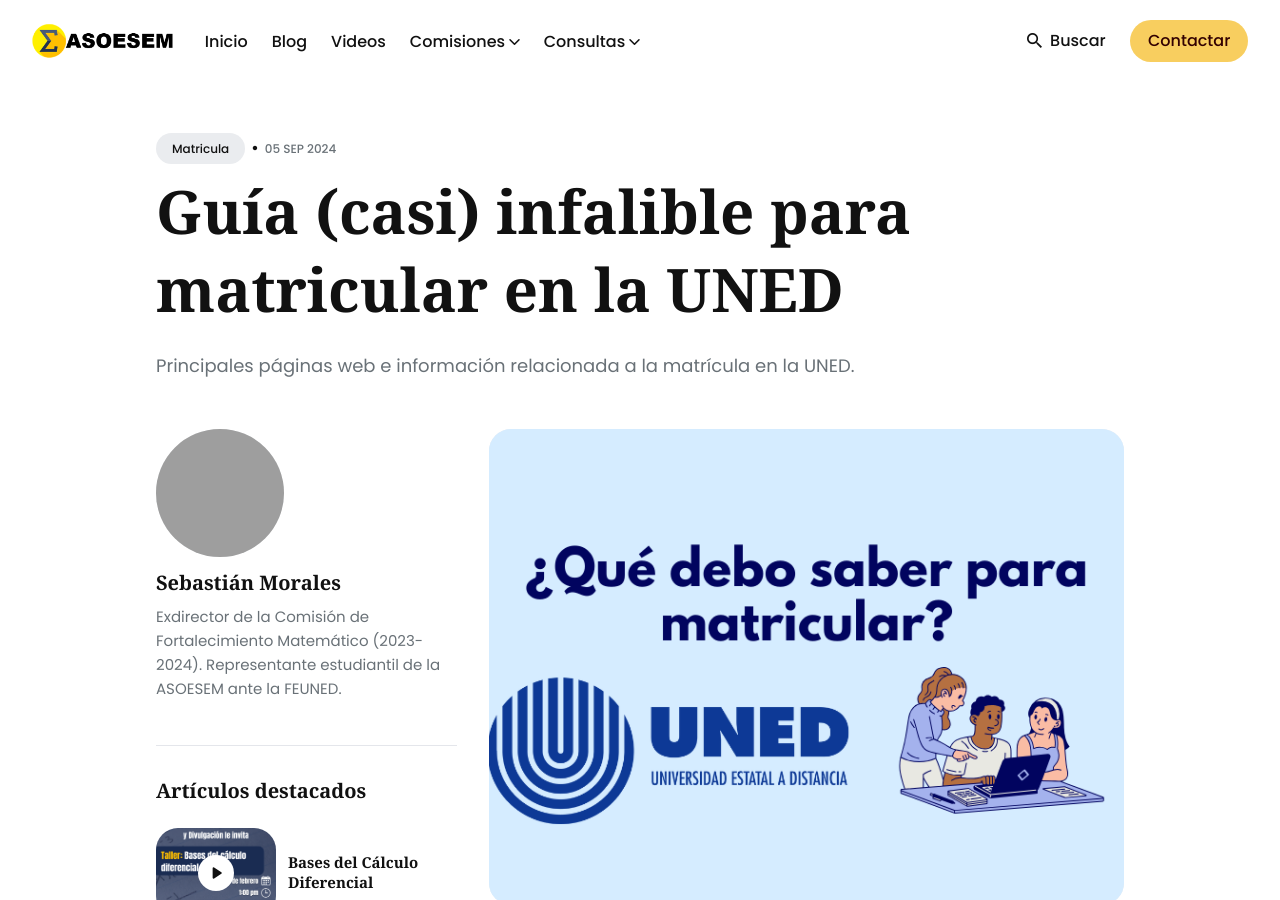
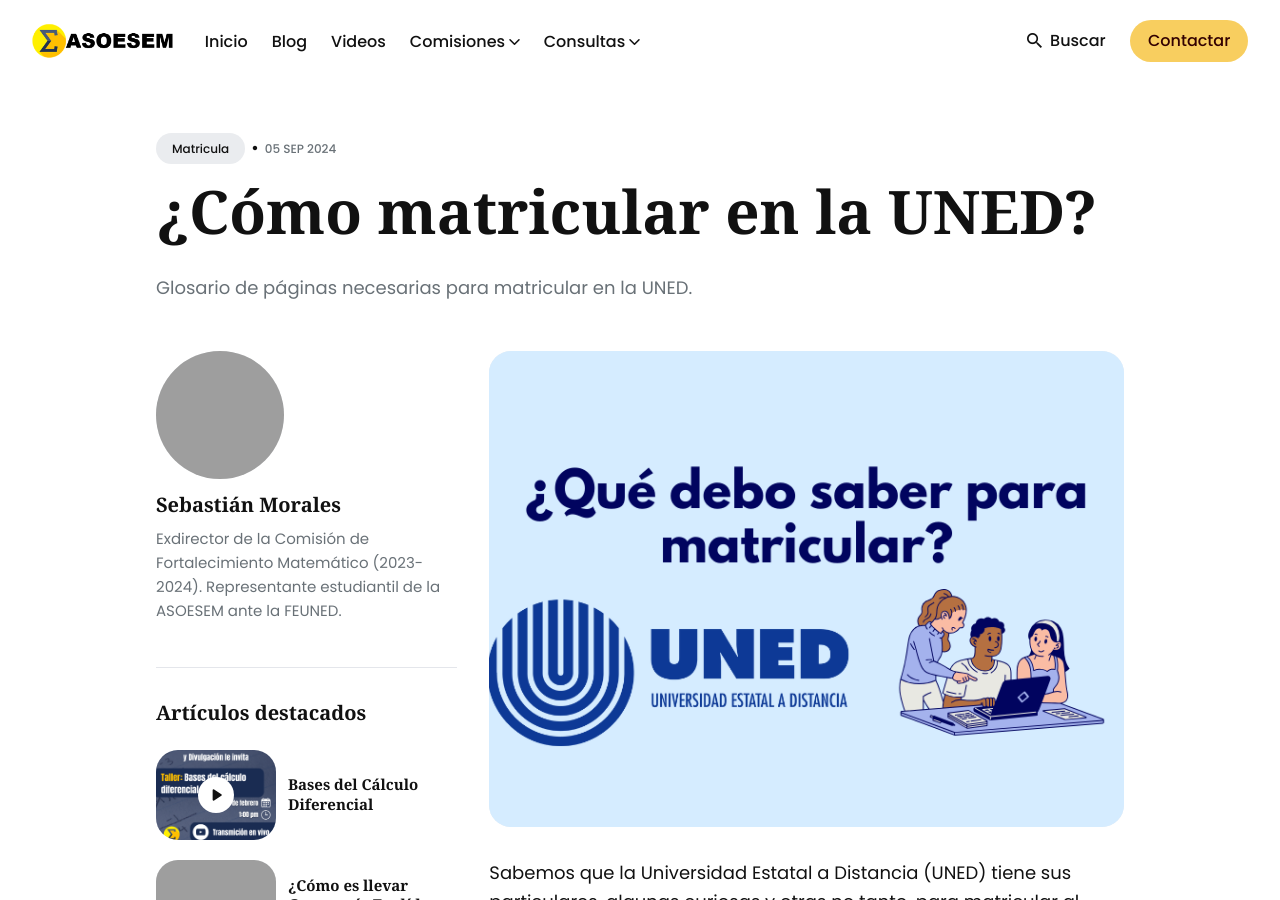
Before and after one commit to asoesem/asoesem.github.io, a Jekyll site: the page built from _posts/2024-09-05-guia-matricula.md, in a window 1280 px wide and 900 px high. Built offline with Jekyll 4.4.1, drawn with Linux system fonts in a browser that asks for light colours; some of the changed text lies outside the part shown; grey boxes are pictures that could not be loaded.

Commit message:
Modificación del título para hacerlo más atractivo

```diff
--- a/_posts/2024-09-05-guia-matricula.md
+++ b/_posts/2024-09-05-guia-matricula.md
@@ -1,7 +1,7 @@
 ---
 layout: post
-title: Guía (casi) infalible para matricular en la UNED
-description: Principales páginas web e información relacionada a la matrícula en la UNED.
+title: ¿Cómo matricular en la UNED?
+description: Glosario de páginas necesarias para matricular en la UNED.
 date: 2024-09-05T18:00:00-06:00
 author: sebas
 image: '/images/130.png'
```
